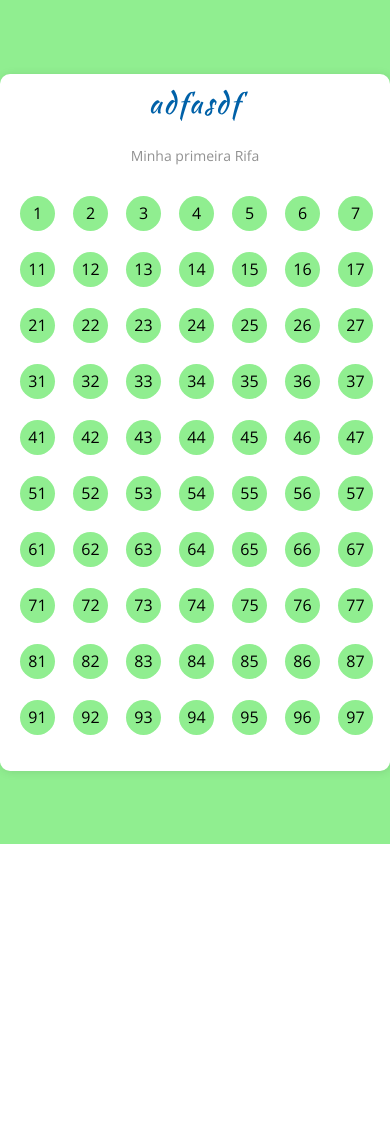
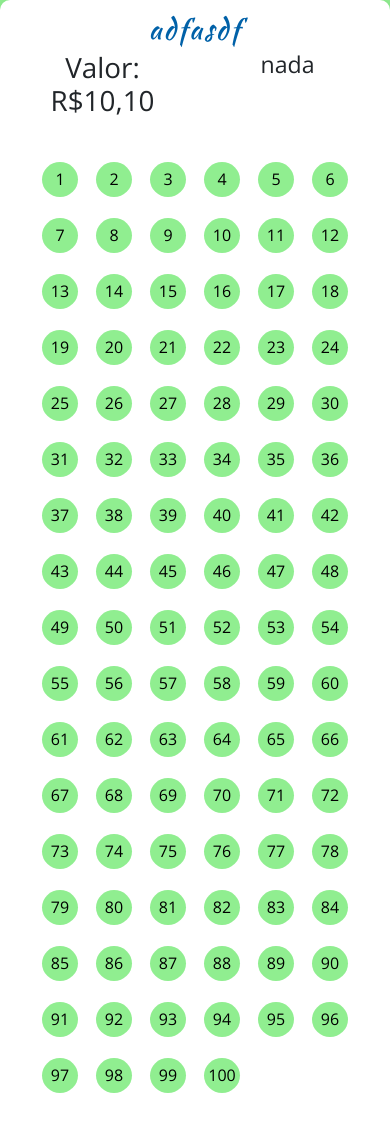
Before and after one commit to jefftdb/Rifa, a Django app: page /rifa/19 in a window 390 px wide. Shown: the top 1126 px of the page. Before the commit the page ends 844 px from the top, so only its background shows below. Run offline with Django 5.2, Linux system fonts and the light colour scheme; data comes from the database, SQL or seed files in the repository; some libraries are stand-ins or nearby versions.

Commit message:
Alterei o css, para responsivo

```diff
--- a/rifa/static/rifa/css/style.css
+++ b/rifa/static/rifa/css/style.css
@@ -35,7 +35,6 @@ body {
   position: relative;
   background-color: #ffffff;
   font-family: "Open Sans", sans-serif;
-  max-width: 550px;
 }
 .rifa .header {
   padding-top: 5px;
@@ -63,7 +62,7 @@ body {
 .rifa .numbers {
   padding: 10px;
   display: grid;
-  grid-template-columns: repeat(10, 35px);
+  grid-template-columns: repeat(auto-fit, minmax(35px, 1fr));
   grid-column-gap: 18px;
   grid-row-gap: 5px;
 }
@@ -75,34 +74,36 @@ body {
   border-radius: 100%;
   background-color: #90EE90;
   transition: all 0.4s ease-in-out;
-
 }
 .rifa .numbers .number:hover {
   border: 2px solid #228b22;
   transform: scale(1.2);
   background-color:#90EE90;
   color: #228b22 !important;
-
 }
-
-
 .rifa .numbers .number-reserved {
   background-color: #FFDAB9 !important;
-
-
 }
 .rifa .numbers .number-reserved:hover {
   border: 2px solid #FF4500 !important;
   color: #FF4500 !important;
-
 }
-
 .break-word {
   word-wrap: break-word;
   overflow-wrap: break-word;
   padding: 10px;
   margin: 10px;
 }
+.imagem_premio{
+  max-width: 250px;
+  max-height: 250px;
+  object-fit: contain;
+  border-radius: 50%;
+  border: 3px solid black;
+
+}
+
+
 /* ----------------------- Animations ----------------------- */
 @keyframes moveStars {
   from {
--- a/rifa/templates/rifa.html
+++ b/rifa/templates/rifa.html
@@ -1,4 +1,5 @@
 {% extends 'template/base_template.html' %}
+{% load static %}
 <body>
   {% block content%}
   <!-- partial:index.partial.html -->
@@ -7,14 +8,42 @@
       <div class="header">
         {% if rifa %}
         <h1 class="header_title">{{ rifa.title }}</h1>
-        <p class="header_subtitle break-word">{{ rifa.description }}</p>
+        <div class="container text-center">
+          <div class="row">
+            <div class="col">
+              <h1>Valor: R${{rifa.value |floatformat:2 }}</h1>
+            </div>
+            <div class="col">
+              <h3>{{rifa.award}}</h3>
+            </div>
+          </div>
+        </div>
         {% else %}
           <p>No Rifa data available.</p>
         {% endif %}
       </div>
-      <div class="numbers">
-        {{rifa.make_rifa | safe }}
+      <div class="container mt-3">
+        <div class="row">
+            <div class="col-12">
+                <div class="rifa">
+                    <div class="numbers">
+                      {{rifa.make_rifa | safe }}
+                    </div>
+                  </div>
+              </div>
+          </div>
       </div>
+
+
+      <div class="container text-center">
+        <div class="row">
+          <div class="col">
+            <img class="img-fluid imagem_premio" src="{% static 'rifa/img/minha_img.jpg' %}">
+          </div>
+          <div class="col">
+            <h3>sorteio dia: {{rifa.date_finish | date:"d/m/Y"}}</h3>
+          </div>
+        </div>
     </div>
   </div>
 
```
Also changed, not shown: 1 other file.
